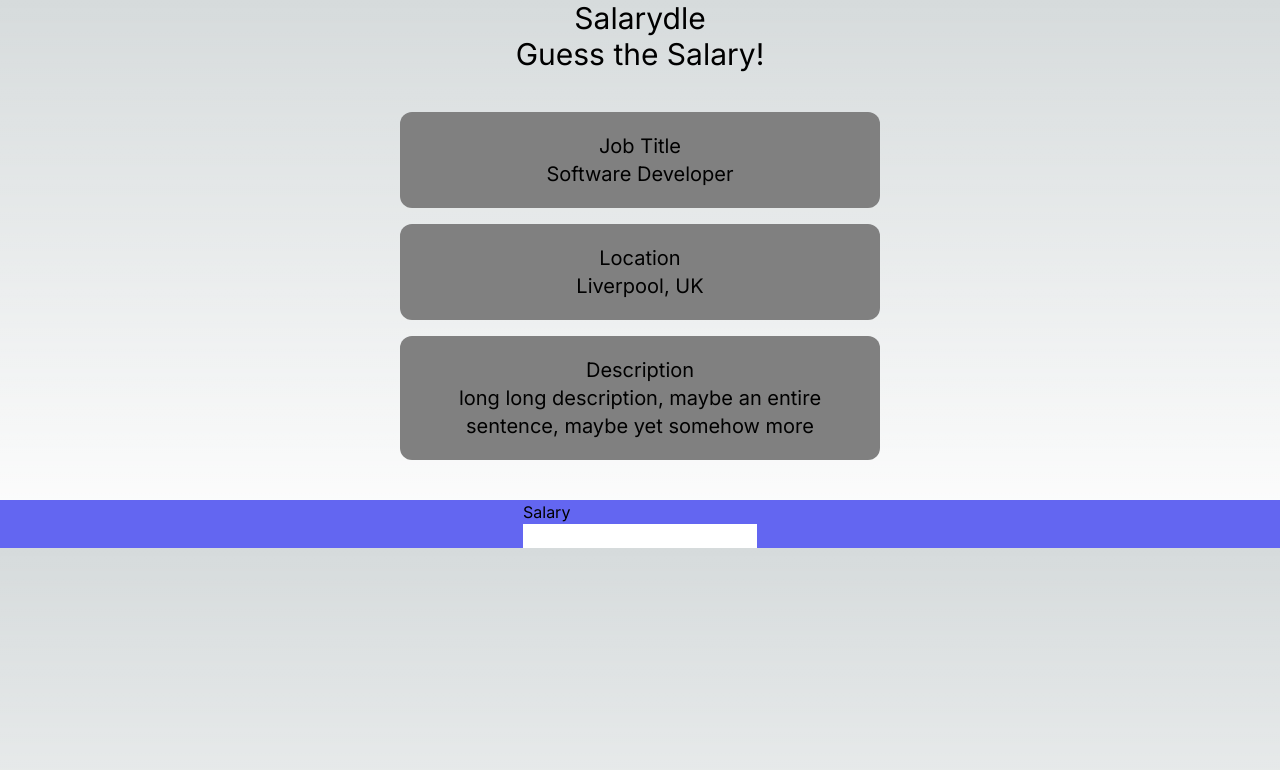
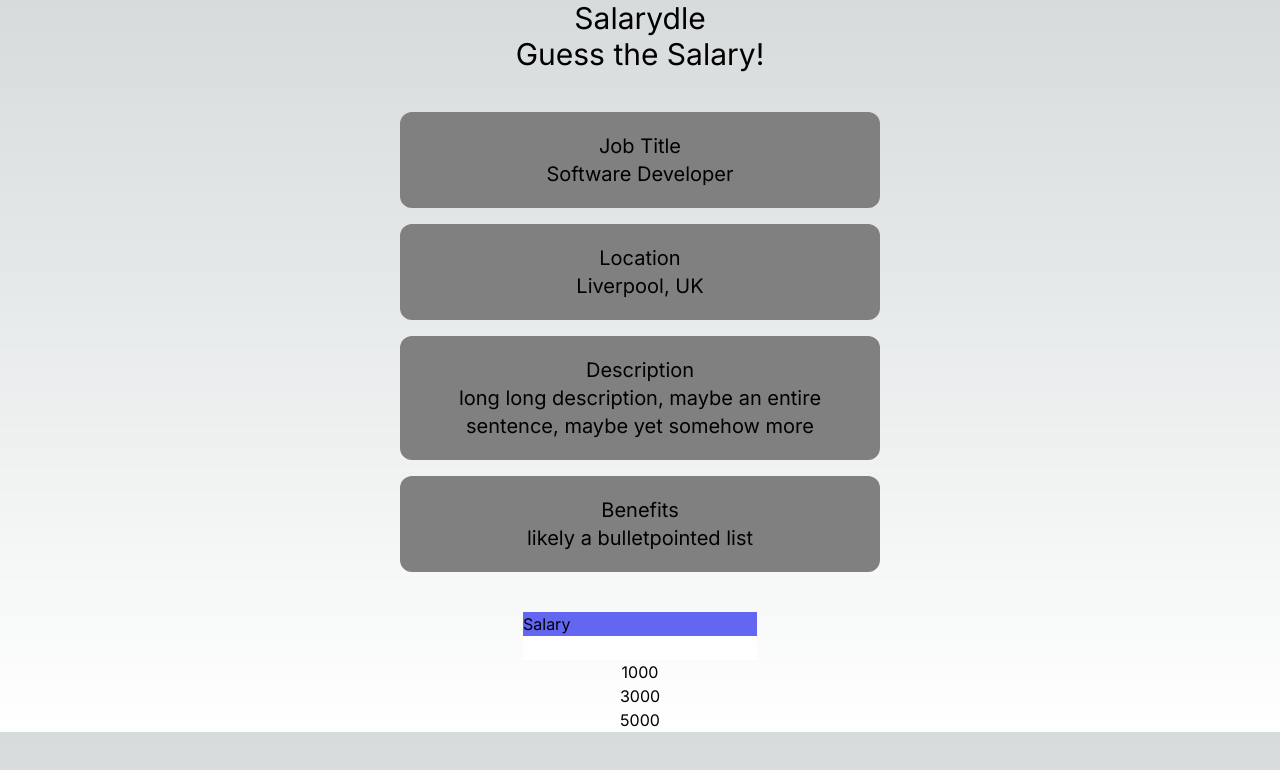
Before and after one commit to Joe-Fuller/salarydle, a Next.js app: page / in a window 1280 px wide. Shown: the top 770 px of the page. Built offline with nearby package versions, Linux system fonts and the light colour scheme.

Commit message:
getting guesses box running

```diff
--- a/app/page.js
+++ b/app/page.js
@@ -1,6 +1,9 @@
 import InfoBox from "@/components/infoBox";
+import GuessBox from "@/components/guessBox";
 
 export default function Home() {
+  const guesses = [1000, 3000, 5000];
+
   return (
     <main className="space-y-10">
       <div className="grid justify-center text-center text-3xl">
@@ -8,27 +11,24 @@ export default function Home() {
         <h2>Guess the Salary!</h2>
       </div>
       <div className="grid justify-center text-xl space-y-4">
+        <InfoBox title="Job Title" text="Software Developer"></InfoBox>
         <InfoBox
-          title="Job Title"
-          text="Software Developer"
-          hidden={false}
+          title="Location"
+          text="Liverpool, UK"
+          hidden={guesses.length < 1}
         ></InfoBox>
-        <InfoBox title="Location" text="Liverpool, UK" hidden={false}></InfoBox>
         <InfoBox
           title="Description"
           text="long long description, maybe an entire sentence, maybe yet somehow more"
-          hidden={false}
+          hidden={guesses.length < 2}
         ></InfoBox>
         <InfoBox
           title="Benefits"
           text="likely a bulletpointed list"
-          hidden={true}
+          hidden={guesses.length < 3}
         ></InfoBox>
       </div>
-      <form className="grid justify-center bg-indigo-500 text-black ">
-        <label htmlFor="guess">Salary</label>
-        <input type="number" id="guess" name="guess"></input>
-      </form>
+      <GuessBox guesses={guesses}></GuessBox>
     </main>
   );
 }
--- /dev/null
+++ b/components/guessBox.js
@@ -0,0 +1,38 @@
+"use client";
+
+import { useRouter } from "next/navigation";
+
+export default function GuessBox({ guesses }) {
+  const router = useRouter();
+
+  const handleGuess = (event) => {
+    event.preventDefault();
+
+    guesses.push(parseInt(event.target.elements.guess.value));
+
+    console.log(guesses);
+
+    router.refresh();
+  };
+
+  return (
+    <div className="grid justify-center">
+      <form
+        className="grid justify-center bg-indigo-500 text-black "
+        onSubmit={handleGuess}
+      >
+        <label htmlFor="guess">Salary</label>
+        <input type="number" id="guess" name="guess"></input>
+      </form>
+      <ul>
+        {guesses.map((guess) => {
+          return (
+            <li className="grid justify-center" key={guess}>
+              {guess}
+            </li>
+          );
+        })}
+      </ul>
+    </div>
+  );
+}
```
